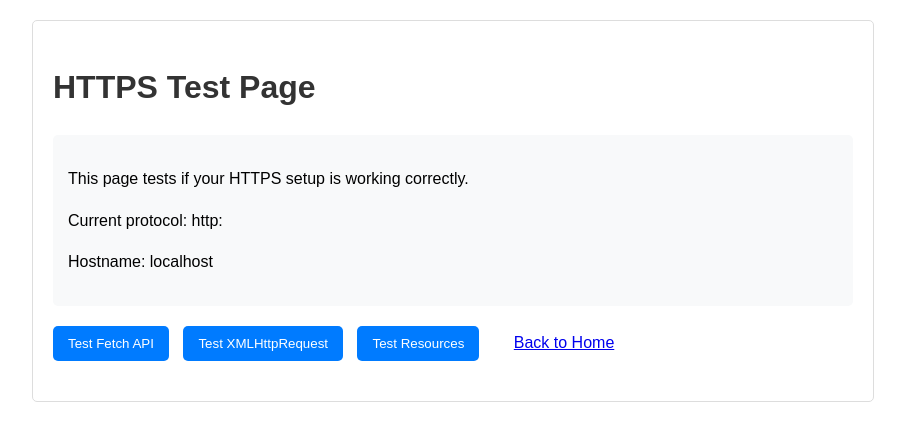
After one commit to harmti/aidebate, a Python web app: template app/templates/https_test.html in a window 1280 px wide. The commit adds this page. Shown: the top 441 px of the page, without its empty margins (187-1092 px from the left). Run offline with Jinja, Linux system fonts and the light colour scheme; the template is opened without the code that fills it, so the values that code supplies are empty.

Commit message:
Fixed Template Rendering Error

```diff
--- a/app/templates/base.html
+++ b/app/templates/base.html
@@ -6,11 +6,11 @@
     <meta http-equiv="Content-Security-Policy" content="upgrade-insecure-requests">
     <title>{% block title %}AI Debate{% endblock %}</title>
     <!-- Favicon -->
-    <link rel="icon" type="image/x-icon" href="{{ url_for('static', path='/favicon.ico') }}">
+    <link rel="icon" type="image/x-icon" href="/static/favicon.ico">
     <!-- Bootstrap CSS -->
     <link href="https://cdn.jsdelivr.net/npm/bootstrap@5.3.0/dist/css/bootstrap.min.css" rel="stylesheet">
     <!-- Custom CSS -->
-    <link href="{{ url_for('static', path='/css/styles.css') }}" rel="stylesheet">
+    <link href="/static/css/styles.css" rel="stylesheet">
     {% block extra_css %}{% endblock %}
     <script>
         // Force HTTPS on Railway
--- a/app/templates/https_debug.html
+++ b/app/templates/https_debug.html
@@ -62,17 +62,17 @@
                         </tr>
                         <tr>
                             <td>CSS</td>
-                            <td id="css-url">{{ url_for('static', path='/css/styles.css') }}</td>
+                            <td id="css-url">/static/css/styles.css</td>
                             <td id="css-protocol"></td>
                         </tr>
                         <tr>
                             <td>JavaScript</td>
-                            <td id="js-url">{{ url_for('static', path='/js/progress.js') }}</td>
+                            <td id="js-url">/static/js/progress.js</td>
                             <td id="js-protocol"></td>
                         </tr>
                         <tr>
                             <td>Favicon</td>
-                            <td id="favicon-url">{{ url_for('static', path='/favicon.ico') }}</td>
+                            <td id="favicon-url">/static/favicon.ico</td>
                             <td id="favicon-protocol"></td>
                         </tr>
                     </tbody>
--- /dev/null
+++ b/app/templates/https_test.html
@@ -0,0 +1,172 @@
+<!DOCTYPE html>
+<html lang="en">
+<head>
+    <meta charset="UTF-8">
+    <meta name="viewport" content="width=device-width, initial-scale=1.0">
+    <meta http-equiv="Content-Security-Policy" content="upgrade-insecure-requests">
+    <title>HTTPS Test</title>
+    <style>
+        body {
+            font-family: Arial, sans-serif;
+            margin: 20px;
+            line-height: 1.6;
+        }
+        .container {
+            max-width: 800px;
+            margin: 0 auto;
+            padding: 20px;
+            border: 1px solid #ddd;
+            border-radius: 5px;
+        }
+        h1 {
+            color: #333;
+        }
+        .info {
+            background-color: #f8f9fa;
+            padding: 15px;
+            border-radius: 5px;
+            margin-bottom: 20px;
+        }
+        .success {
+            color: green;
+            font-weight: bold;
+        }
+        .error {
+            color: red;
+            font-weight: bold;
+        }
+        button {
+            padding: 10px 15px;
+            background-color: #007bff;
+            color: white;
+            border: none;
+            border-radius: 5px;
+            cursor: pointer;
+            margin-right: 10px;
+        }
+        button:hover {
+            background-color: #0056b3;
+        }
+        #result {
+            margin-top: 20px;
+            white-space: pre-wrap;
+        }
+    </style>
+</head>
+<body>
+    <div class="container">
+        <h1>HTTPS Test Page</h1>
+
+        <div class="info">
+            <p>This page tests if your HTTPS setup is working correctly.</p>
+            <p>Current protocol: <span id="protocol"></span></p>
+            <p>Hostname: <span id="hostname"></span></p>
+        </div>
+
+        <div>
+            <button id="test-fetch">Test Fetch API</button>
+            <button id="test-xhr">Test XMLHttpRequest</button>
+            <button id="test-resources">Test Resources</button>
+            <a href="/" style="margin-left: 20px;">Back to Home</a>
+        </div>
+
+        <div id="result"></div>
+    </div>
+
+    <script>
+        // Display basic info
+        document.getElementById('protocol').textContent = window.location.protocol;
+        document.getElementById('hostname').textContent = window.location.hostname;
+
+        const resultDiv = document.getElementById('result');
+
+        // Test Fetch API
+        document.getElementById('test-fetch').addEventListener('click', async function() {
+            resultDiv.innerHTML = 'Testing Fetch API...';
+
+            try {
+                const response = await fetch('/https-check');
+
+                if (response.ok) {
+                    const data = await response.json();
+                    resultDiv.innerHTML = '<span class="success">Fetch API test successful!</span>\n\n' +
+                                         JSON.stringify(data, null, 2);
+                } else {
+                    resultDiv.innerHTML = '<span class="error">Fetch API test failed!</span>\n\n' +
+                                         'Status: ' + response.status;
+                }
+            } catch (error) {
+                resultDiv.innerHTML = '<span class="error">Fetch API error:</span>\n\n' + error.message;
+            }
+        });
+
+        // Test XMLHttpRequest
+        document.getElementById('test-xhr').addEventListener('click', function() {
+            resultDiv.innerHTML = 'Testing XMLHttpRequest...';
+
+            const xhr = new XMLHttpRequest();
+            xhr.open('GET', '/https-check', true);
+
+            xhr.onload = function() {
+                if (xhr.status >= 200 && xhr.status < 300) {
+                    try {
+                        const data = JSON.parse(xhr.responseText);
+                        resultDiv.innerHTML = '<span class="success">XMLHttpRequest test successful!</span>\n\n' +
+                                             JSON.stringify(data, null, 2);
+                    } catch (e) {
+                        resultDiv.innerHTML = '<span class="error">Error parsing response:</span>\n\n' + e.message;
+                    }
+                } else {
+                    resultDiv.innerHTML = '<span class="error">XMLHttpRequest test failed!</span>\n\n' +
+                                         'Status: ' + xhr.status;
+                }
+            };
+
+            xhr.onerror = function() {
+                resultDiv.innerHTML = '<span class="error">XMLHttpRequest network error!</span>';
+            };
+
+            xhr.send();
+        });
+
+        // Test Resources
+        document.getElementById('test-resources').addEventListener('click', function() {
+            resultDiv.innerHTML = 'Testing resource loading...';
+
+            const resources = [
+                { type: 'CSS', url: '/static/css/styles.css' },
+                { type: 'JavaScript', url: '/static/js/progress.js' },
+                { type: 'Favicon', url: '/static/favicon.ico' }
+            ];
+
+            let results = '';
+            let completed = 0;
+
+            resources.forEach(resource => {
+                const xhr = new XMLHttpRequest();
+                xhr.open('GET', resource.url, true);
+
+                xhr.onload = function() {
+                    results += `${resource.type} (${resource.url}): ${xhr.status >= 200 && xhr.status < 300 ? 'Success' : 'Failed'} (${xhr.status})\n`;
+                    completed++;
+
+                    if (completed === resources.length) {
+                        resultDiv.innerHTML = '<span class="success">Resource tests completed:</span>\n\n' + results;
+                    }
+                };
+
+                xhr.onerror = function() {
+                    results += `${resource.type} (${resource.url}): Failed (Network Error)\n`;
+                    completed++;
+
+                    if (completed === resources.length) {
+                        resultDiv.innerHTML = '<span class="error">Resource tests completed with errors:</span>\n\n' + results;
+                    }
+                };
+
+                xhr.send();
+            });
+        });
+    </script>
+</body>
+</html>
--- a/app/templates/progress.html
+++ b/app/templates/progress.html
@@ -151,8 +151,8 @@
 {% endblock %}
 
 {% block extra_js %}
-<script src="{{ url_for('static', path='/js/progress.js') }}"></script>
-<script src="{{ url_for('static', path='/js/railway-debug.js') }}"></script>
+<script src="/static/js/progress.js"></script>
+<script src="/static/js/railway-debug.js"></script>
 <script>
     document.addEventListener('DOMContentLoaded', function() {
         const dataElement = document.getElementById('debate-data');
```
Also changed, not shown: app/main.py (+43 -5 lines).
